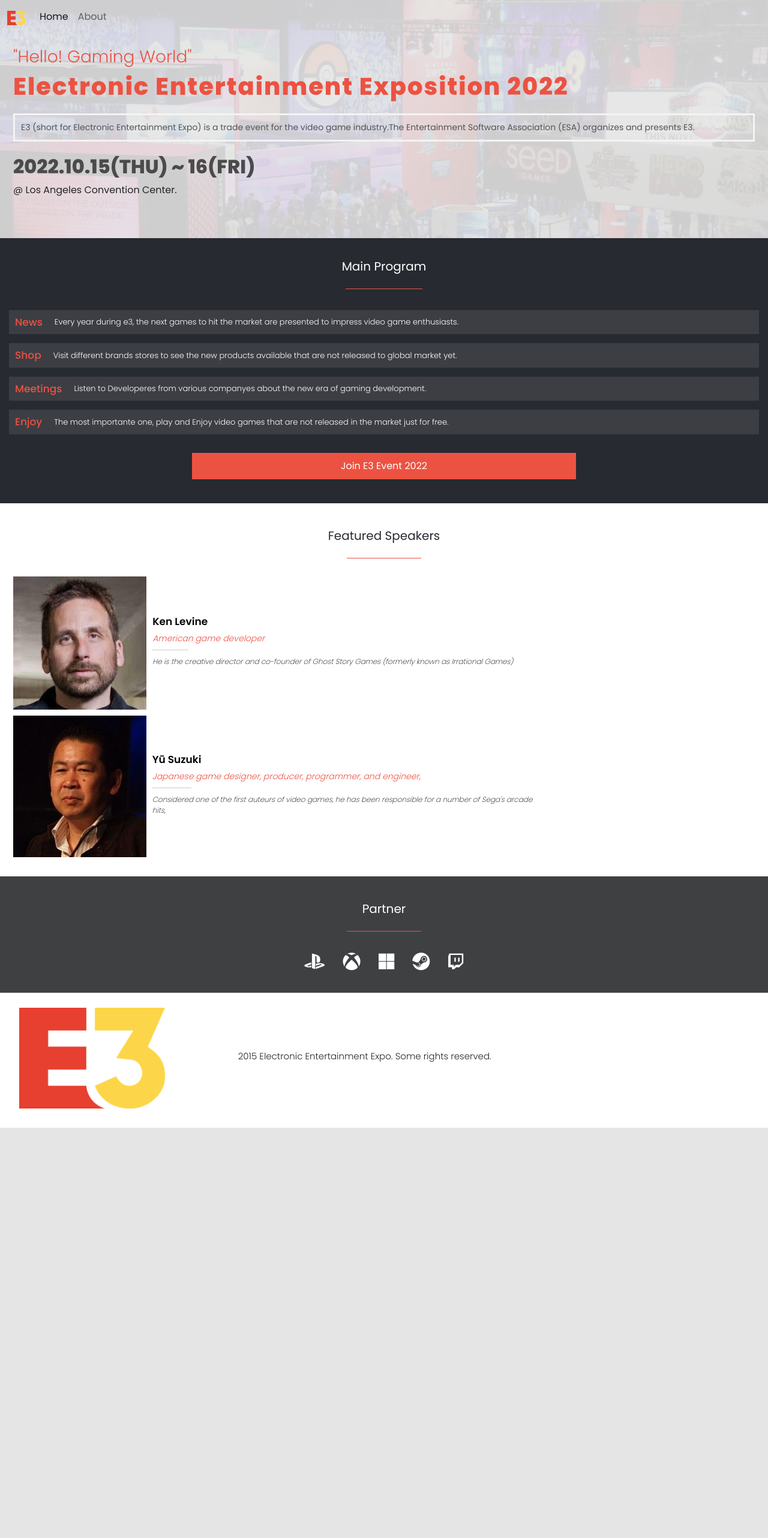
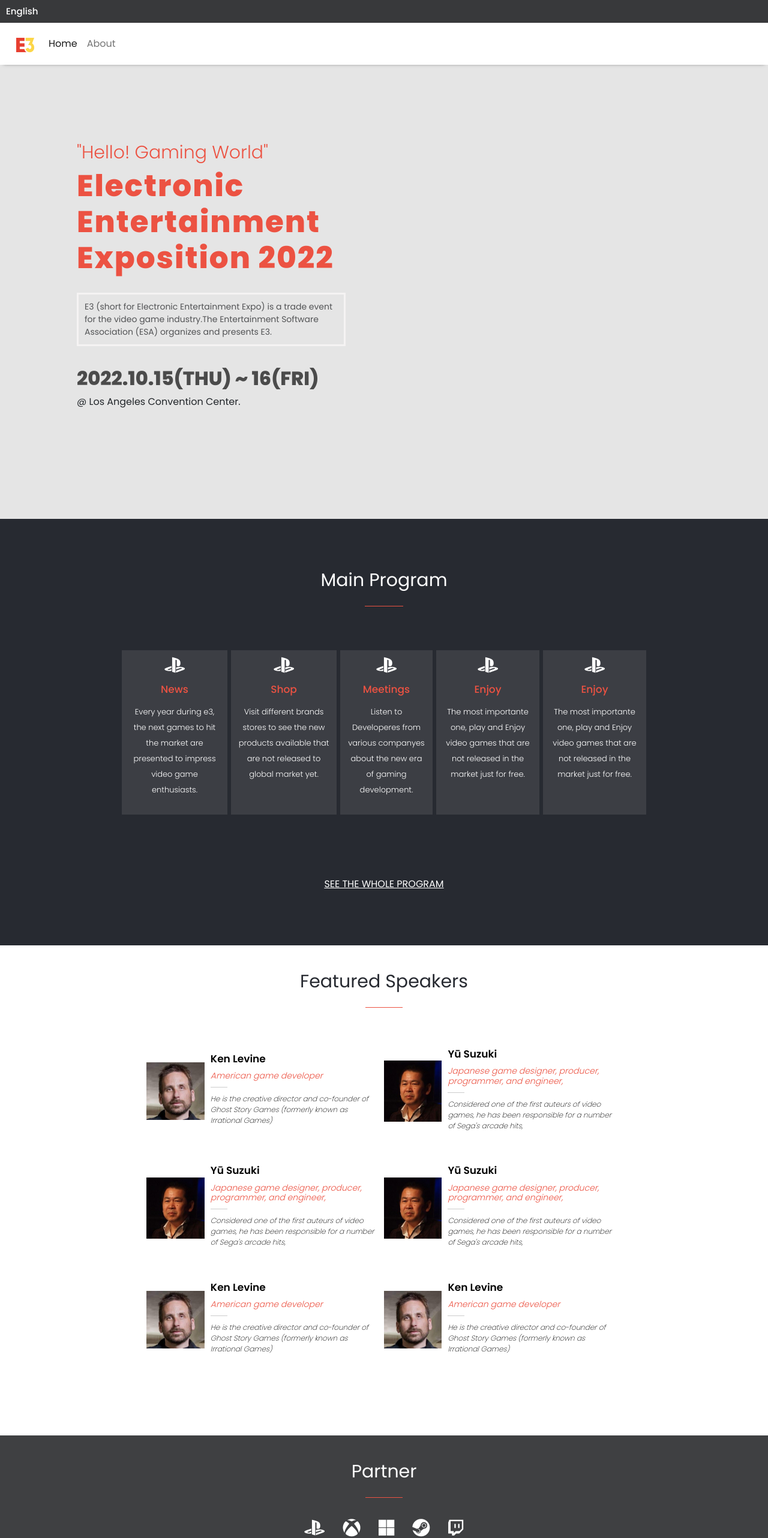
Before and after one commit to ramiaquista/conference-website, a website: page index.html in a window 1280 px wide. Shown: the top 2564 px of the page at 60% size. Before the commit the page ends 1880 px from the top, so only its background shows below. Drawn offline with nearby package versions, Linux system fonts and the light colour scheme.

Commit message:
Add Desktop Responsivness Media Query Styling

```diff
--- a/about-page.html
+++ b/about-page.html
@@ -15,6 +15,7 @@
       crossorigin="anonymous"
     />
     <link rel="stylesheet" href="style.css" />
+    <link rel="stylesheet" href="style-desktop.css" />
     <link
       href="https://fonts.googleapis.com/css2?family=Poppins:wght@200;300;400;500;600;700;800&display=swap"
       rel="stylesheet"
@@ -63,14 +64,28 @@
           <div class="about-title-container">
             <h3 class="about-title">"Hello! Gaming World"</h3>
             <h1>Electronic Entertainment Exposition 2022</h1>
+            <hr class="redline-hr dnone" />
           </div>
           <div class="about-description-container">
             <p class="about-description">
               E3 is where many developers, publishers, hardware and accessory
               manufacturers use to introduce and advertise upcoming games and
-              game-related merchandise to retailers and to members of the
-              press. E3 has been considered the largest gaming-expo of the year
-              by importance and impact
+              game-related merchandise to retailers and to members of the press.
+              E3 has been considered the largest gaming-expo of the year by
+              importance and impact
+            </p>
+            <p class="about-description dnone">
+              Over time, E3 has been considered the largest gaming-expo of the
+              year by importance and impact. Before 2017, E3 was an
+              industry-only event the ESA required individuals wishing to attend
+              to verify a professional connection to the video game industry.
+            </p>
+            <p class="about-description dnone">
+              E3 includes an exhibition floor for developers, publishers, and
+              manufacturers to showcase titles and products for sale in the
+              upcoming year. Before and during the event, publishers and
+              hardware manufacturers usually hold press conferences to announce
+              new games and products.
             </p>
           </div>
           <div class="about-contact dflex">
@@ -83,12 +98,12 @@
         </div>
         <div class="about-logo-container dflex">
           <h2 class="about-section-title">
-            Electronic Gaming <br />Global Event 2022 Logo
+            Electronic Gaming Global Event 2022 Logo
           </h2>
           <hr class="redline-hr" />
           <p class="logo-description">
-            The logo of E3 Gaming Event 2022 was decided through the logo of
-            the Los Angeles E3 Event.
+            The logo of E3 Gaming Event 2022 was decided through the logo of the
+            Los Angeles E3 Event.
           </p>
           <div class="logo-img-container dflex">
             <img src="img/e3-logo.png" alt="E3 Company logo" />
@@ -101,7 +116,7 @@
             Take a look at the last two E3 Gaming Events which took place in
             Buenos Aires and in Los Angeles.
           </p>
-          <ul class="event-list">
+          <ul class="event-list dflex">
             <li class="dflex">
               <div class="event-container dflex">
                 <img src="img/e3-event-2019.png" alt="E3 Gaming Event 2019" />
@@ -123,7 +138,7 @@
       </section>
     </main>
     <footer>
-      <div class="footer-partner dflex">
+      <div class="about-footer-partner dflex">
         <h2 class="section-title">Partner</h2>
         <hr class="redline-hr" />
         <ul class="partner-list dflex">
--- a/index.html
+++ b/index.html
@@ -15,6 +15,7 @@
       crossorigin="anonymous"
     />
     <link rel="stylesheet" href="style.css" />
+    <link rel="stylesheet" href="style-desktop.css" />
     <link
       href="https://fonts.googleapis.com/css2?family=Poppins:wght@200;300;400;500;600;700;800&display=swap"
       rel="stylesheet"
@@ -79,8 +80,9 @@
         <div class="program-container dflex">
           <h2 class="section-title">Main Program</h2>
           <hr class="redline-hr" />
-          <ul class="program-list">
+          <ul class="program-list dflex">
             <li class="dflex">
+              <i class="fab fa-playstation"></i>
               <h3>News</h3>
               <p>
                 Every year during e3, the next games to hit the market are
@@ -88,6 +90,7 @@
               </p>
             </li>
             <li class="dflex">
+              <i class="fab fa-playstation"></i>
               <h3>Shop</h3>
               <p>
                 Visit different brands stores to see the new products available
@@ -95,6 +98,7 @@
               </p>
             </li>
             <li class="dflex">
+              <i class="fab fa-playstation"></i>
               <h3>Meetings</h3>
               <p>
                 Listen to Developeres from various companyes about the new era
@@ -102,6 +106,15 @@
               </p>
             </li>
             <li class="dflex">
+              <i class="fab fa-playstation"></i>
+              <h3>Enjoy</h3>
+              <p>
+                The most importante one, play and Enjoy video games that are not
+                released in the market just for free.
+              </p>
+            </li>
+            <li class="dflex">
+              <i class="fab fa-playstation"></i>
               <h3>Enjoy</h3>
               <p>
                 The most importante one, play and Enjoy video games that are not
@@ -112,12 +125,13 @@
           <button type="button" class="join-event-btn dflex">
             Join E3 Event 2022
           </button>
+          <a class="prg-data dnone" href="#">SEE THE WHOLE PROGRAM</a>
         </div>
         <div class="featured-speakers-container dflex">
           <h2 class="section-title">Featured Speakers</h2>
           <hr class="redline-hr" />
           <div class="speakers-data dflex">
-            <ul class="sp-list">
+            <ul class="sp-list dflex">
               <li class="dflex">
                 <img
                   src="img/kevin-levine-profile.jpeg"
@@ -149,6 +163,74 @@
                   <p class="sp-p">
                     Considered one of the first auteurs of video games, he has
                     been responsible for a number of Sega's arcade hits,
+                  </p>
+                </div>
+              </li>
+              <li class="dflex dnone">
+                <img
+                  src="img/yu-suzuki-profile.jpeg"
+                  class="sp-img"
+                  alt="Speakers Profile Img"
+                />
+                <div class="sp-description">
+                  <h3 class="sp-name">Yū Suzuki</h3>
+                  <h4>
+                    Japanese game designer, producer, programmer, and engineer,
+                  </h4>
+                  <hr class="greyline-hr" />
+                  <p class="sp-p">
+                    Considered one of the first auteurs of video games, he has
+                    been responsible for a number of Sega's arcade hits,
+                  </p>
+                </div>
+              </li>
+              <li class="dflex dnone">
+                <img
+                  src="img/yu-suzuki-profile.jpeg"
+                  class="sp-img"
+                  alt="Speakers Profile Img"
+                />
+                <div class="sp-description">
+                  <h3 class="sp-name">Yū Suzuki</h3>
+                  <h4>
+                    Japanese game designer, producer, programmer, and engineer,
+                  </h4>
+                  <hr class="greyline-hr" />
+                  <p class="sp-p">
+                    Considered one of the first auteurs of video games, he has
+                    been responsible for a number of Sega's arcade hits,
+                  </p>
+                </div>
+              </li>
+              <li class="dflex dnone">
+                <img
+                  src="img/kevin-levine-profile.jpeg"
+                  class="sp-img"
+                  alt="Speakers Profile Img"
+                />
+                <div class="sp-description">
+                  <h3 class="sp-name">Ken Levine</h3>
+                  <h4>American game developer</h4>
+                  <hr class="greyline-hr" />
+                  <p class="sp-p">
+                    He is the creative director and co-founder of Ghost Story
+                    Games (formerly known as Irrational Games)
+                  </p>
+                </div>
+              </li>
+              <li class="dflex dnone">
+                <img
+                  src="img/kevin-levine-profile.jpeg"
+                  class="sp-img"
+                  alt="Speakers Profile Img"
+                />
+                <div class="sp-description">
+                  <h3 class="sp-name">Ken Levine</h3>
+                  <h4>American game developer</h4>
+                  <hr class="greyline-hr" />
+                  <p class="sp-p">
+                    He is the creative director and co-founder of Ghost Story
+                    Games (formerly known as Irrational Games)
                   </p>
                 </div>
               </li>
--- /dev/null
+++ b/style-desktop.css
@@ -0,0 +1,301 @@
+@media only screen and (min-width: 768px) {
+  .dnone {
+    display: flex;
+  }
+
+  .navbar {
+    background-color: white;
+    padding: 15px;
+    box-shadow: 0 4px 6px -6px rgb(80, 80, 80);
+  }
+
+  .social-nav {
+    background-color: #38393b;
+    padding: 10px;
+    margin: 0%;
+  }
+
+  .info-container {
+    padding: 10%;
+    flex-direction: column;
+    padding-bottom: 13%;
+    padding-right: 40%;
+    height: auto;
+    margin: 0%;
+  }
+
+  .info-container::after {
+    content: '';
+    background: url('img/e3-bg-img.jpeg') center no-repeat;
+    background-size: cover;
+    opacity: 0.1;
+    top: 0;
+    left: 0;
+    bottom: 0;
+    right: 0;
+    position: relative;
+    z-index: -1;
+  }
+
+  .section-title {
+    color: white;
+    font-size: 30px;
+    font-weight: 400;
+    text-align: center;
+    margin-top: 20px;
+    margin-bottom: 15px;
+  }
+
+  .title-container {
+    color: #ec5242;
+  }
+
+  .title-container > h3 {
+    font-weight: 300;
+    font-size: 30px;
+  }
+
+  .title-container > h1 {
+    font-weight: 800;
+    font-size: 50px;
+  }
+
+  .description-container {
+    border: 3px solid rgb(245, 243, 243);
+    margin-bottom: 25px;
+    margin-top: 20px;
+    color: #525355;
+    width: 70%;
+  }
+
+  .program-container {
+    height: auto;
+    background-color: #272a31;
+    flex-direction: column;
+    width: 100%;
+    padding-top: 5%;
+    padding-bottom: 7%;
+  }
+
+  .program-list {
+    list-style-type: none;
+    padding: 0%;
+    flex-direction: row;
+    justify-content: center;
+    margin: 50px 200px;
+    padding-bottom: 4%;
+  }
+
+  .program-list > li {
+    flex-direction: column;
+    background-color: rgba(143, 142, 142, 0.205);
+    align-items: center;
+    margin: 3px;
+    width: auto;
+    height: auto;
+  }
+
+  .program-list > li > h3 {
+    margin: 5px;
+    color: #ec5242;
+    font-size: 17px;
+  }
+
+  .program-list > li > p {
+    margin: 10px;
+    color: white;
+    font-size: 13px;
+    font-weight: 300;
+    text-align: center;
+    line-height: 26px;
+    padding-bottom: 10%;
+  }
+
+  .fab {
+    margin: 10px 15px;
+    color: white;
+    font-size: 30px;
+  }
+
+  .join-event-btn {
+    display: none;
+  }
+
+  .prg-data {
+    color: white;
+    justify-content: center;
+  }
+
+  .sp-list {
+    list-style-type: none;
+    padding: 0% 10%;
+    margin: 0%;
+    flex-direction: row;
+    flex-wrap: wrap;
+    justify-content: center;
+  }
+
+  .sp-list > li {
+    margin-bottom: 3%;
+    padding-right: 10px;
+    flex-direction: row;
+    align-items: center;
+    width: 40%;
+  }
+
+  .sp-img {
+    width: 25%;
+  }
+
+  .speakers-data {
+    margin-top: 3%;
+  }
+
+  .redline-hr {
+    width: 5%;
+    color: #ec5242;
+    text-align: center;
+    margin: auto;
+    margin-top: 10px;
+    margin-bottom: 20px;
+    opacity: 1;
+  }
+
+  .featured-speakers-container {
+    flex-direction: column;
+    padding: 22px;
+    height: auto;
+    width: auto;
+    background-color: white;
+    padding-bottom: 7%;
+  }
+
+  .company-img-container {
+    align-items: center;
+    justify-content: center;
+    padding: 10px;
+    margin-top: 5px;
+    height: auto;
+    width: 100%;
+  }
+
+  .company-img-container > img {
+    width: 10%;
+  }
+
+  /* About Page */
+
+  .about-info-container {
+    flex-direction: column;
+    padding: 4% 23%;
+    padding-bottom: 6%;
+  }
+
+  .about-title {
+    display: none;
+  }
+
+  .about-title-container > h1 {
+    font-weight: 800;
+    font-size: 60px;
+    margin-top: 15px;
+    text-align: center;
+    padding: 0% 3%;
+    padding-bottom: 3%;
+  }
+
+  .about-description {
+    font-weight: 400;
+    color: #525355;
+    font-size: 14px;
+    padding: 0%;
+    line-height: 26px;
+    margin-bottom: 0%;
+    text-align: center;
+  }
+
+  .about-description-container {
+    background-color: rgb(250, 250, 250);
+    border: 1px solid #d1d1d1;
+    margin-bottom: 50px;
+    margin-top: 13px;
+    padding: 3%;
+  }
+
+  .about-logo-container {
+    flex-direction: column;
+    height: auto;
+    width: auto;
+    background-color: white;
+    padding: 5% 20%;
+  }
+
+  .about-section-title {
+    font-size: 28px;
+    color: #272a31;
+    line-height: 28px;
+    text-align: center;
+    margin-left: 15px;
+  }
+
+  .logo-img-container {
+    align-self: center;
+    justify-content: center;
+    border: 1px solid rgb(192, 192, 192);
+    padding: 10px;
+    margin-top: 45px;
+    height: auto;
+    width: 60%;
+  }
+
+  .logo-img-container > img {
+    width: 40%;
+  }
+
+  .about-past-container {
+    flex-direction: column;
+    padding: 5% 20%;
+    padding-bottom: 5%;
+    height: auto;
+    width: auto;
+    background-color: white;
+    margin-top: 3px;
+  }
+
+  .past-description {
+    padding-bottom: 5%;
+  }
+
+  .event-list {
+    padding: 0%;
+    margin: 0%;
+    justify-items: center;
+    flex-direction: row;
+  }
+
+  .event-list > li {
+    justify-content: center;
+    width: 80%;
+  }
+
+  .event-container {
+    position: relative;
+    align-self: center;
+    justify-content: center;
+    margin-top: 15px;
+    height: 80%;
+    width: 95%;
+    background-color: #ec5242;
+    text-align: center;
+    color: white;
+  }
+
+  .about-footer-partner {
+    display: none;
+  }
+
+  .company-rights {
+    background-color: rgb(48, 48, 48);
+    color: white;
+  }
+}
--- a/style.css
+++ b/style.css
@@ -122,6 +122,7 @@ body {
 .program-list {
   list-style-type: none;
   padding: 0%;
+  flex-direction: column;
 }
 
 .program-list > li {
@@ -179,6 +180,7 @@ body {
   list-style-type: none;
   padding: 0%;
   margin: 0%;
+  flex-direction: column;
 }
 
 .sp-img {
@@ -361,6 +363,7 @@ body {
   padding: 0%;
   margin: 0%;
   justify-items: center;
+  flex-direction: column;
 }
 
 .event-list > li {
@@ -431,7 +434,7 @@ body {
 
 .company-img-container {
   align-items: center;
-  justify-content: start;
+  justify-content: center;
   padding: 10px;
   margin-top: 5px;
   height: auto;
```
